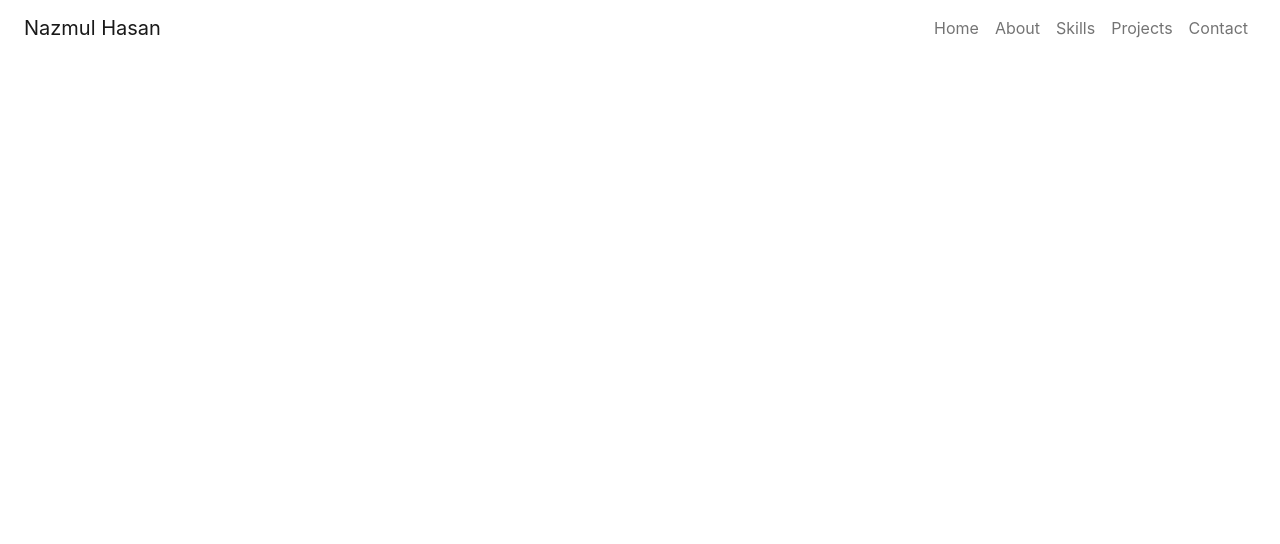
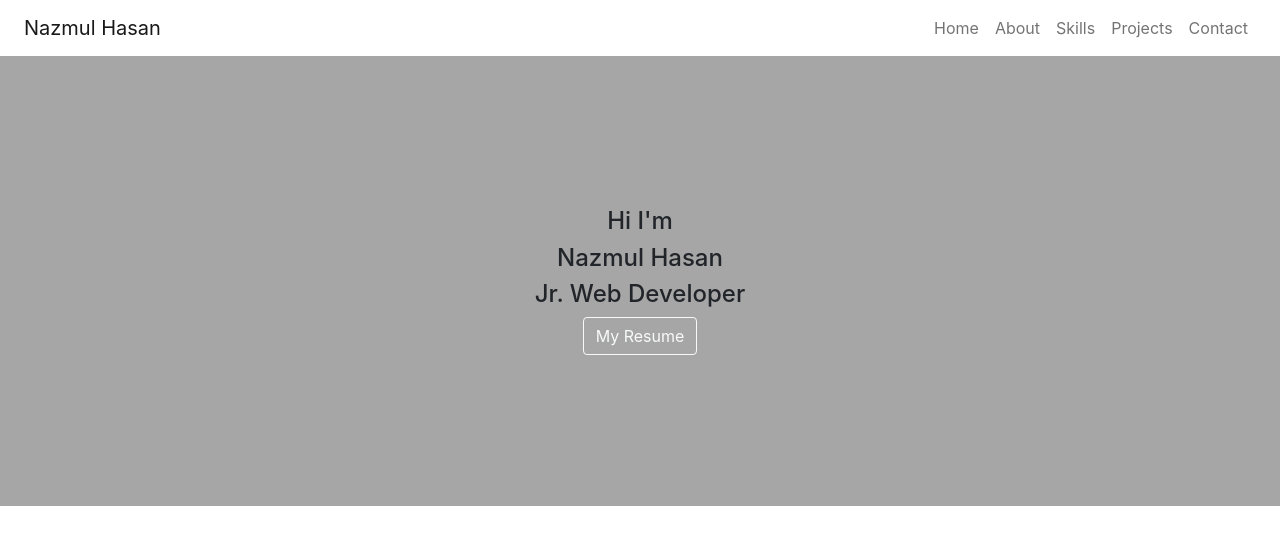
Before and after one commit to nazmul-2020/my-portfolio, a React (Create React App) app: page / in a window 1280 px wide. Shown: the top 544 px of the page. Built offline with nearby package versions, Linux system fonts and the light colour scheme.

Commit message:
added banner

```diff
--- a/src/App.js
+++ b/src/App.js
@@ -1,10 +1,12 @@
 import './App.css';
+import Banner from './Pages/Home/Banner';
 import Header from './Pages/Home/Header';
 
 function App() {
   return (
     <div className="App">
             <Header></Header>
+            <Banner></Banner>
     </div>
   );
 }
--- /dev/null
+++ b/src/Pages/Home/Banner.css
@@ -0,0 +1,4 @@
+.banner{
+    background-color: rgba(0, 0, 0, 0.348);
+    height: 450px;
+}
--- a/src/Pages/Home/Banner.js
+++ b/src/Pages/Home/Banner.js
@@ -0,0 +1,18 @@
+import React from 'react';
+import { Button } from 'react-bootstrap';
+import "./Banner.css"
+
+const Banner = () => {
+    return (
+        <div className='banner d-flex justify-content-center align-items-center '>
+            <div>
+                <h4>Hi I'm</h4>
+                <h4>Nazmul Hasan</h4>
+                <h4>Jr. Web Developer</h4>
+                <Button href="https://drive.google.com/file/d/1lARAL0NW_gZ4qCwh-U5tpq-S-_AiMqCV/view?usp=sharing" target="_blank" variant="outline-light">My Resume</Button>
+            </div>
+        </div>
+    );
+};
+
+export default Banner;
```
